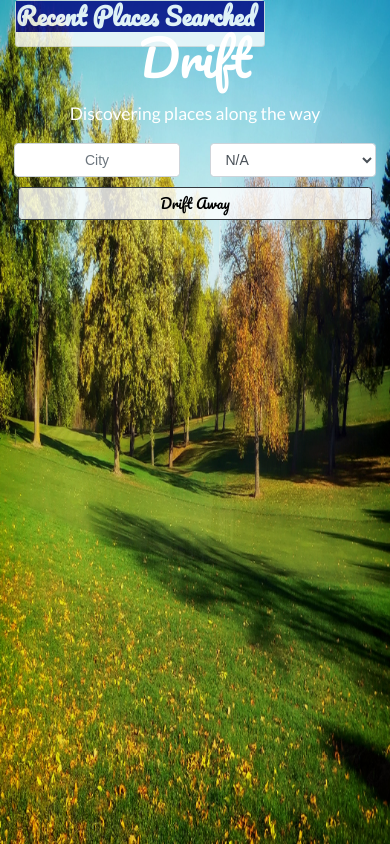
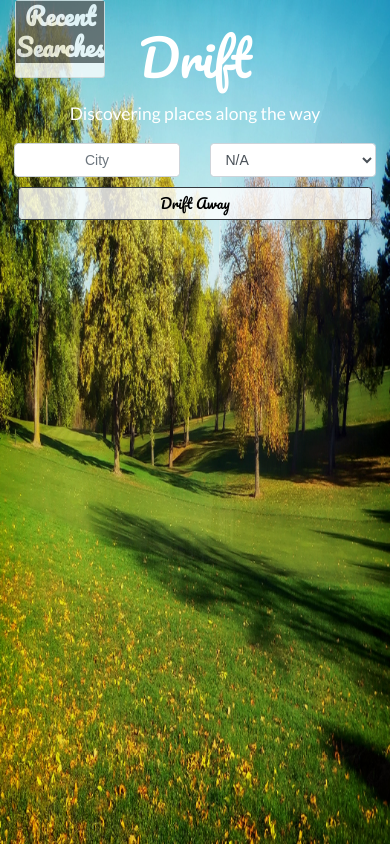
Before and after one commit to t-stu21/Project1, a plain HTML site: page index.html in a window 390 px wide. Drawn offline with nearby package versions, Linux system fonts and the light colour scheme; no server answers; some icons are missing.

Commit message:
debugged

```diff
--- a/assets/api.js
+++ b/assets/api.js
@@ -12,7 +12,7 @@ console.log("test" + citySearched);
 // will need to change target id to match tylers
 $("#drift-button").on("click", function display() {
 
-    $("#bottom_div").empty();
+    $("#cards").empty();
 
     console.log($("#city").val().trim());
     console.log($("#state").val().trim());
--- a/drift.css
+++ b/drift.css
@@ -60,7 +60,7 @@ html, body {
   }
   .results-header {
     color: white;
-    background-color: navy;
+    background-color: #5f5f5e;
     font-family: "Pacifico", cursive;
   }
 
@@ -143,7 +143,8 @@ html, body {
   width: 100%;
   overflow: auto;
  text-align: center;
-
+ margin-left: 15px;
+ bottom: 15px;
 }
 @media only screen and (max-width: 700px) {
   #cardholder {
@@ -158,6 +159,11 @@ html, body {
     height: 250px;
     overflow: auto;
     margin-left:10px;
+  }
+
+  .card {
+    width: 90px;
+    height: 100x;
   }
 }
 body {
--- a/index.html
+++ b/index.html
@@ -82,8 +82,8 @@
 
     </div>
 
-    <div class="card">
-      <h2 class="results-header">Recent Places Searched</h2>
+    <div class="card text-center">
+      <h2 class="results-header">Recent Searches</h2>
       <div id="results" class="text-center"></div>
     </div>
     <div class="row">
```
